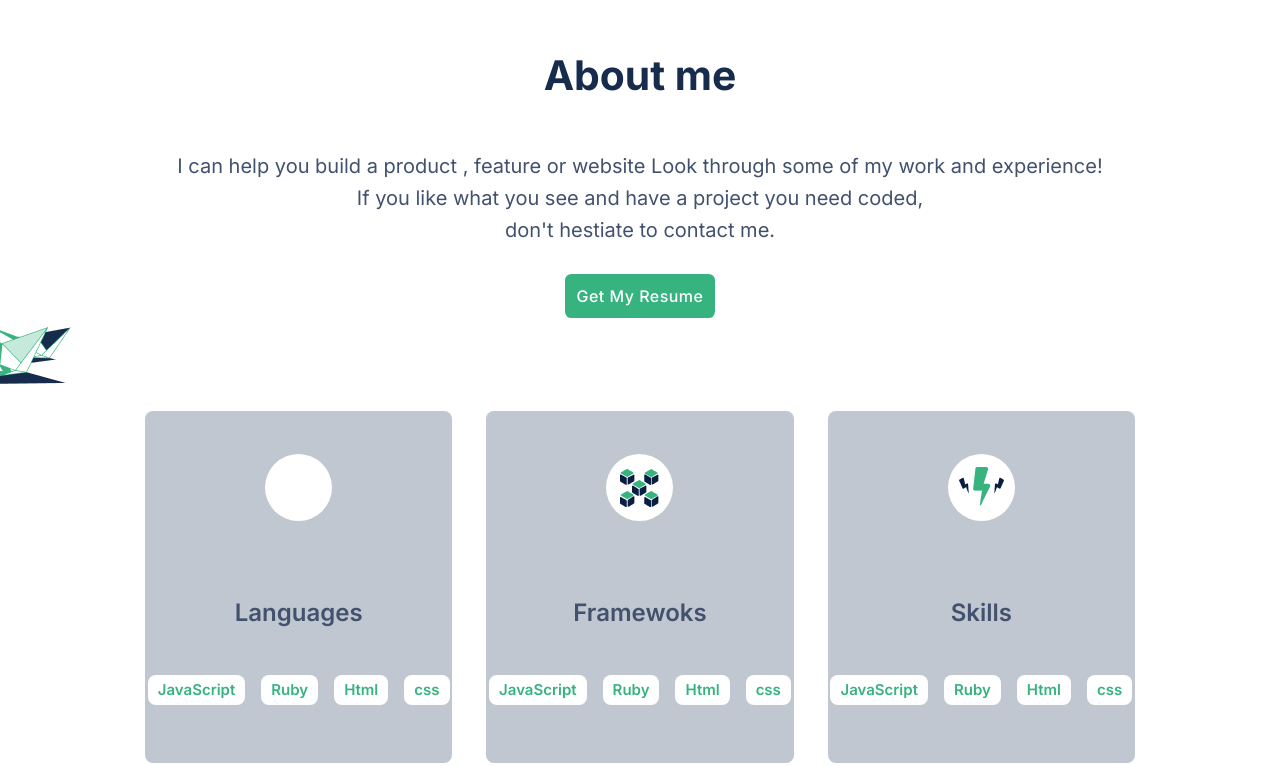
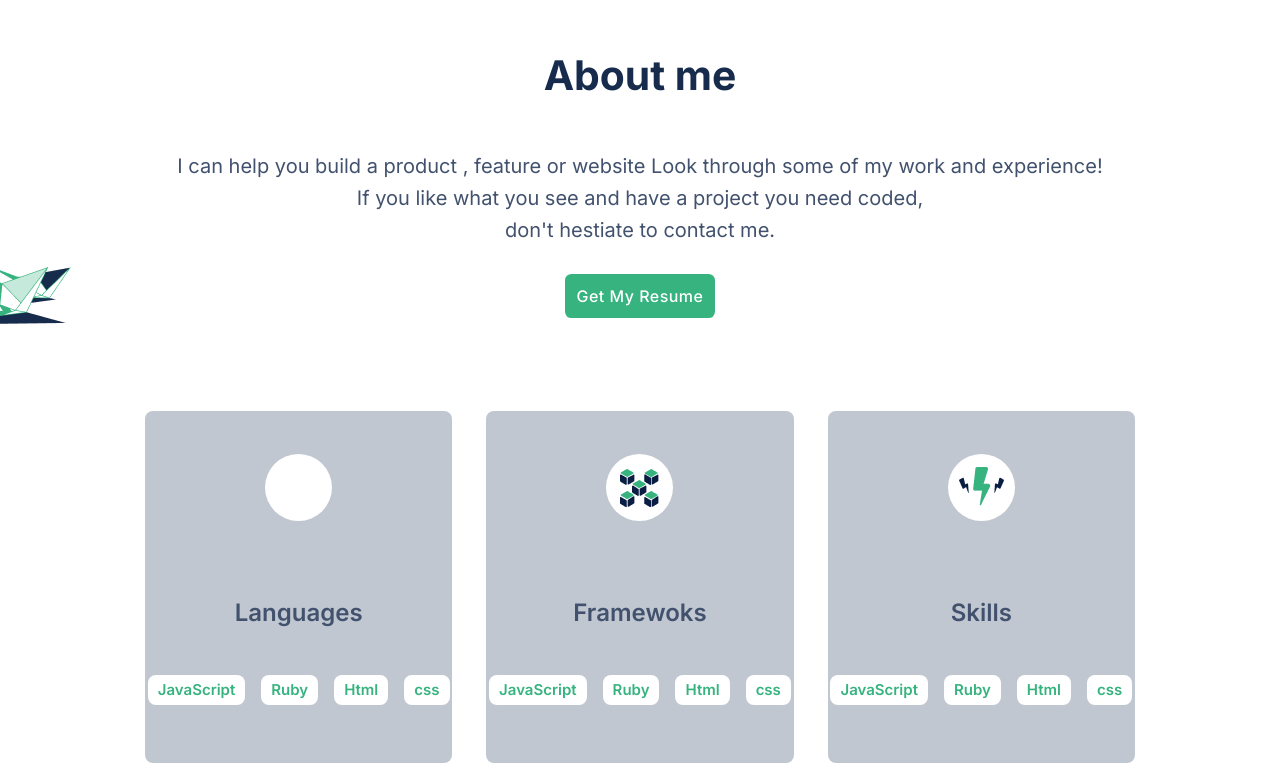
Before and after one commit to Doheera-kosi/Portfolio-setup-andmobile-first, a website: page index.html in a window 1280 px wide. Shown: the part 2525-3291 px from the top of the page. Drawn offline with nearby package versions, Linux system fonts and the light colour scheme.

Commit message:
Modify style.css

```diff
--- a/style.css
+++ b/style.css
@@ -303,7 +303,7 @@ li {
   height: 50%;
   background-image: url(./assets/images/frame-left.png);
   background-repeat: no-repeat;
-  background-position-y: 320px;
+  background-position-y: 260px;
 
   /* background-position-x: 20px; */
 }
```
